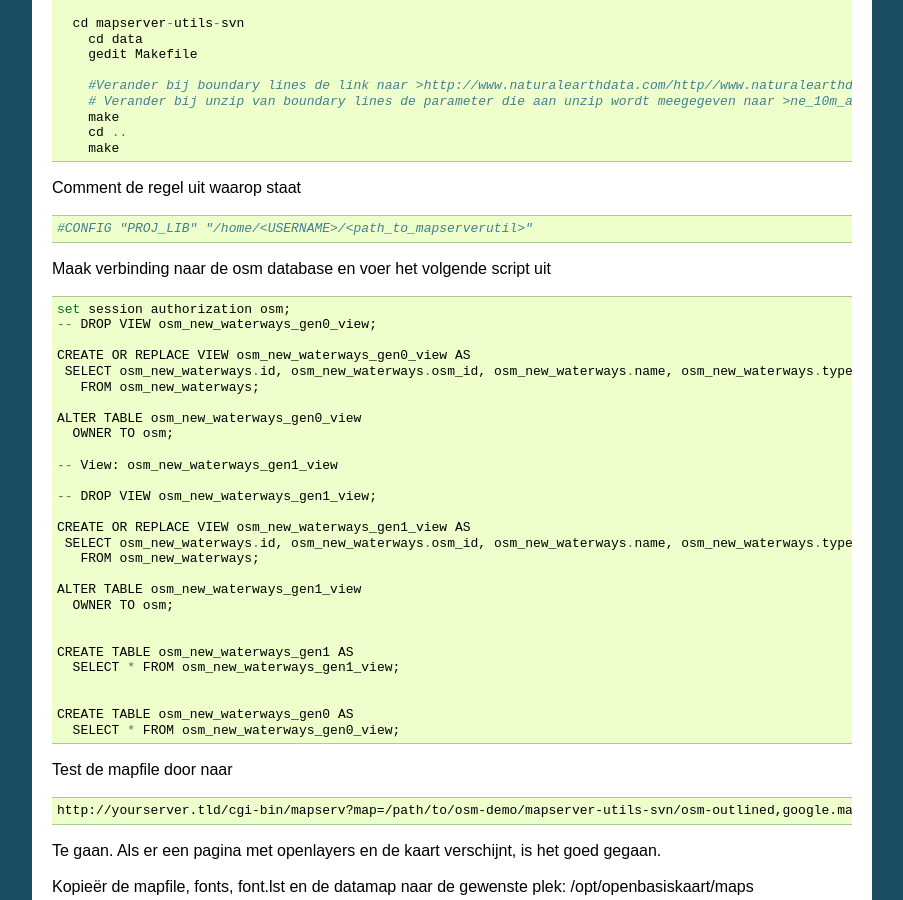
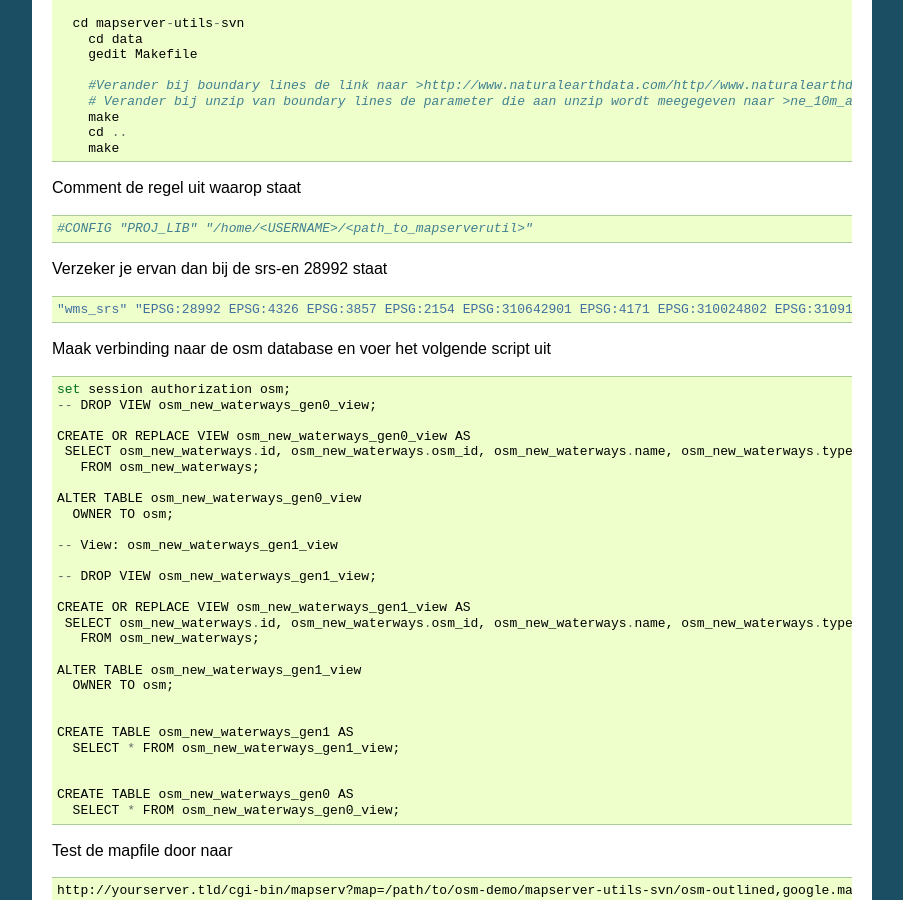
Before and after one commit to opengeogroep/openbasiskaart, a Sphinx documentation site: the page built from docs/source/mapcache-toolchain.rst, in a window 1280 px wide and 900 px high, scrolled down 3184 px. Shown: the whole window, without its empty margins (198-1101 px from the left). Built offline with Sphinx 7.4.7, drawn with Linux system fonts in a browser that asks for light colours; some of the changed lines change nothing that is shown; some of the changed text lies outside the part shown.

Commit message:
Tot en met seeding

```diff
--- a/docs/source/mapcache-toolchain.rst
+++ b/docs/source/mapcache-toolchain.rst
@@ -190,6 +190,10 @@
 
 	#CONFIG "PROJ_LIB" "/home/<USERNAME>/<path_to_mapserverutil>"
 
+Verzeker je ervan dan bij de srs-en 28992 staat ::
+
+	"wms_srs" "EPSG:28992 EPSG:4326 EPSG:3857 EPSG:2154 EPSG:310642901 EPSG:4171 EPSG:310024802 EPSG:310915814 EPSG:310486805 EPSG:310702807 EPSG:310700806 EPSG:310547809 EPSG:310706808 EPSG:310642810 EPSG:310642801 EPSG:310642812 EPSG:310032811 EPSG:310642813 EPSG:2986 "
+
 Maak verbinding naar de osm database en voer het volgende script uit ::
 
 
@@ -331,10 +335,10 @@
 		<default_format>JPEG</default_format>
 
 		<service type="wms" enabled="true">
-		<full_wms>assemble</full_wms>
-		<resample_mode>bilinear</resample_mode>
-		<format>JPEG</format>
-		<maxsize>4096</maxsize>
+			<full_wms>assemble</full_wms>
+			<resample_mode>bilinear</resample_mode>
+			<format>JPEG</format>
+			<maxsize>4096</maxsize>
 		</service>
 		<service type="wmts" enabled="true"/>
 		<service type="tms" enabled="true"/>
@@ -346,13 +350,11 @@
 		<lock_dir>/tmp</lock_dir>
 	</mapcache>
 
-
-
-
-mapcache.xml
-Let op:
-Expiration data
+Sla dit bestand op en zet het in /opt/openbasiskaart/cache.
 
 Seeding
 =======
-	mapcache_seed -c mapcache-osm.xml -t osm -g rd
+
+seed de tiles ::
+
+	mapcache_seed -c mapcache-osm.xml -t osm -g rd -z 0,15
```
